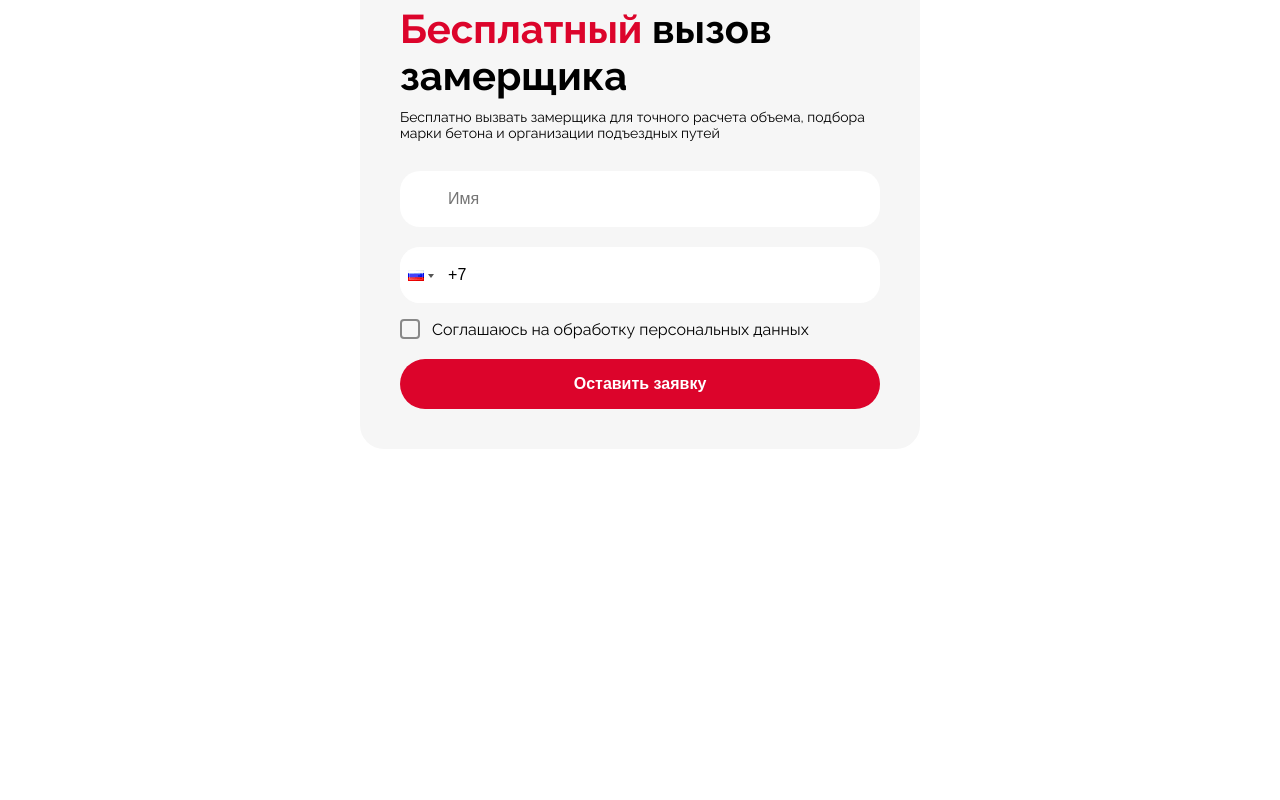
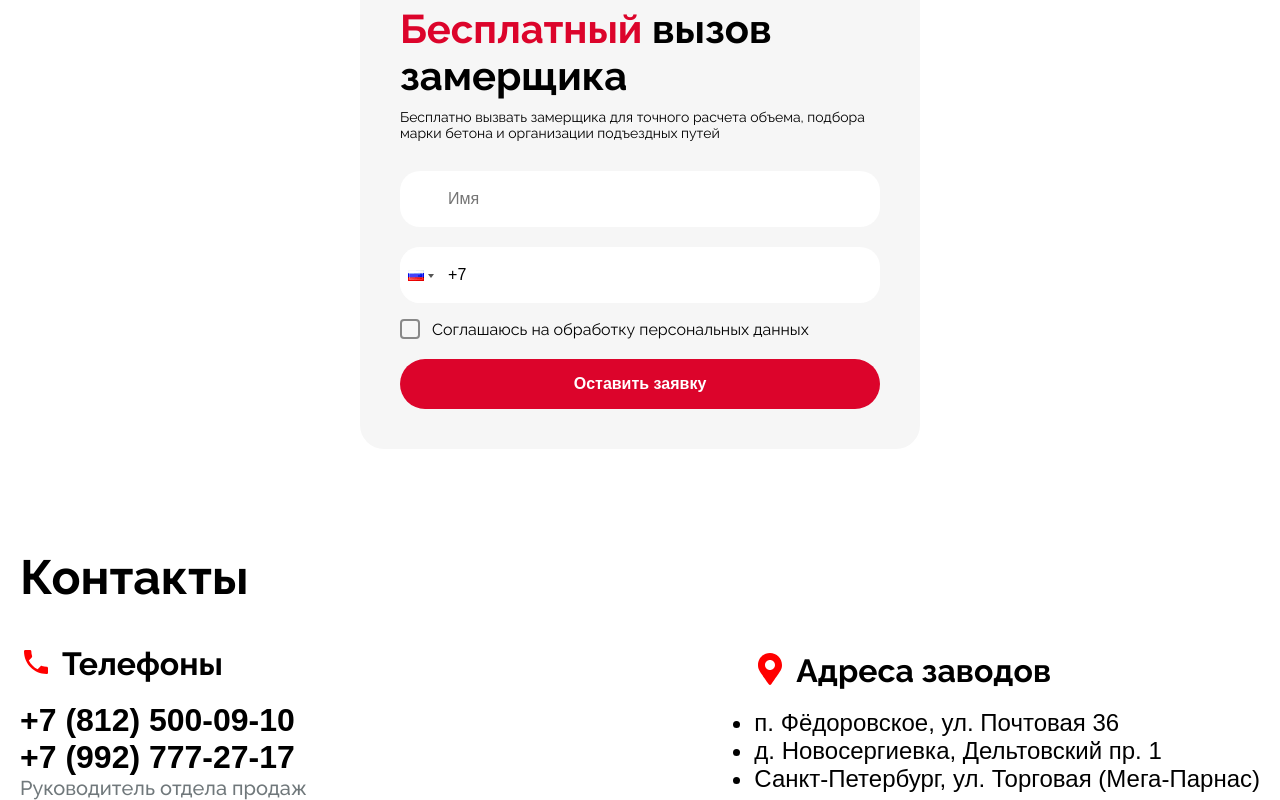
Before and after one commit to FARTIKw3/test1, a Next.js app: page / in a window 1280 px wide. Shown: the part 10382-11182 px from the top of the page. Before the commit the page ends 10831 px from the top, so only its background shows below. Built offline with nearby package versions, Linux system fonts and the light colour scheme.

Commit message:
finished:contact

```diff
--- a/app/page.tsx
+++ b/app/page.tsx
@@ -8,6 +8,7 @@ import { About } from "@/components/about";
 import { Delivery } from "@/components/delivery";
 import { ProjectSlider } from "@/components/completedprojects";
 import { Accordion } from "@/components/accordion";
+import { Contact } from "@/components/contact";
 
 export default function Home() {
   return (
@@ -24,6 +25,7 @@ export default function Home() {
       <ProjectSlider />
       <Accordion />
       <Form imageSrc="/shpatel.jpg" imageAlt="shpatel" />
+      <Contact />
     </>
   );
 }
--- /dev/null
+++ b/components/contact/index.tsx
@@ -0,0 +1,45 @@
+import { MdLocalPhone } from "react-icons/md";
+import st from "./style.module.css";
+import { FaMapMarkerAlt } from "react-icons/fa";
+
+export const Contact = () => {
+  return (
+    <div className={st.container}>
+      <h1 className={st.title}>Контакты</h1>
+      <div className={st.contact__container}>
+        <div className={st.number}>
+          <div className={st.number__container}>
+            <div>
+              <MdLocalPhone size={32} color="red" />
+            </div>
+            <div>
+              <h2 className={st.number__title}>Телефоны</h2>
+            </div>
+          </div>
+          <div className={st.top}>
+            <span className={st.number__span}>+7 (812) 500-09-10</span>
+          </div>
+          <div>
+            <span className={st.number__span}>+7 (992) 777-27-17</span>
+          </div>
+          <span className={st.span}>Руководитель отдела продаж</span>
+        </div>
+        <div className={st.street}>
+          <div className={st.street__container}>
+            <div>
+              <FaMapMarkerAlt size={32} color="red" />
+            </div>
+            <div>
+              <h2 className={st.street__title}>Адреса заводов</h2>
+            </div>
+          </div>
+          <ul className={st.street__list}>
+            <li>п. Фёдоровское, ул. Почтовая 36</li>
+            <li>д. Новосергиевка, Дельтовский пр. 1</li>
+            <li>Санкт-Петербург, ул. Торговая (Мега-Парнас)</li>
+          </ul>
+        </div>
+      </div>
+    </div>
+  );
+};
--- /dev/null
+++ b/components/contact/style.module.css
@@ -0,0 +1,75 @@
+.container {
+  max-width: 1440px;
+  margin: 0 auto;
+  padding-inline: 20px;
+}
+.title {
+  font-size: 48px;
+  margin-top: 100px;
+  margin-bottom: 40px;
+}
+.contact__container {
+  display: flex;
+  align-items: center;
+  justify-content: space-between;
+}
+.number__container {
+  display: flex;
+  align-items: center;
+  gap: 10px;
+}
+.street__container {
+  display: flex;
+  align-items: center;
+  gap: 10px;
+}
+.street__title {
+  font-size: 32px;
+}
+.number__title {
+  font-size: 32px;
+}
+.top {
+  margin-top: 20px;
+}
+.number__span {
+  color: #000;
+  font-family: sans-serif;
+  font-weight: bold;
+  font-size: 32px;
+}
+.span {
+  color: #70787b;
+  font-size: 20px;
+  font-weight: 500;
+}
+.street__list {
+  margin-top: 20px;
+  font-size: 24px;
+  font-family: sans-serif;
+  font-weight: 500;
+}
+@media (max-width: 890px) {
+  .contact__container {
+    flex-direction: column;
+    align-items: flex-start;
+    gap: 30px;
+  }
+}
+@media (max-width: 590px) {
+  .title {
+    font-size: 36px;
+  }
+  .street__list {
+    font-size: 16px;
+  }
+  .number__span {
+    font-size: 28px;
+  }
+  .number__title {
+    font-size: 28px;
+  }
+  .street__title {
+    font-size: 28px;
+  }
+}
```
